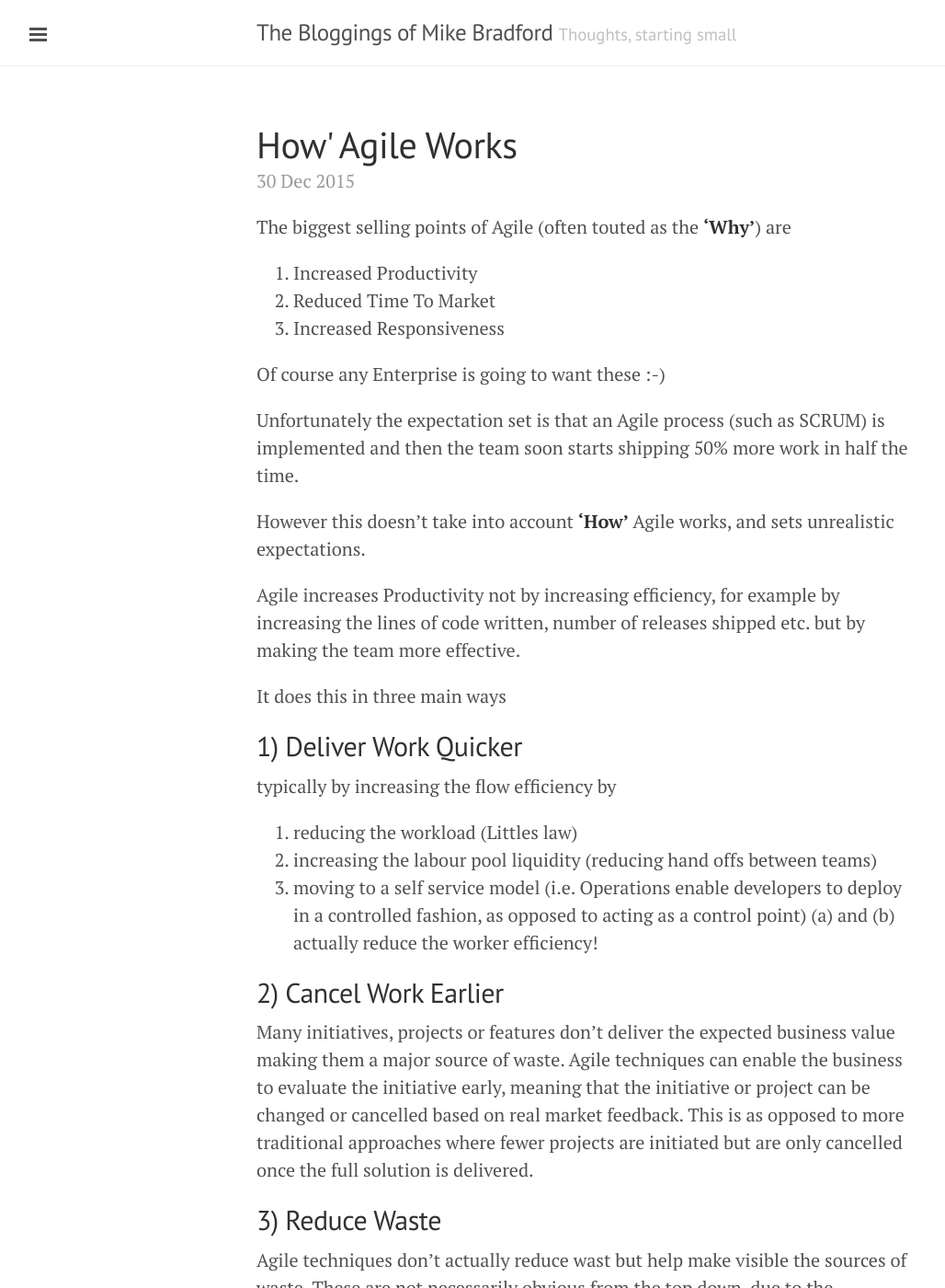
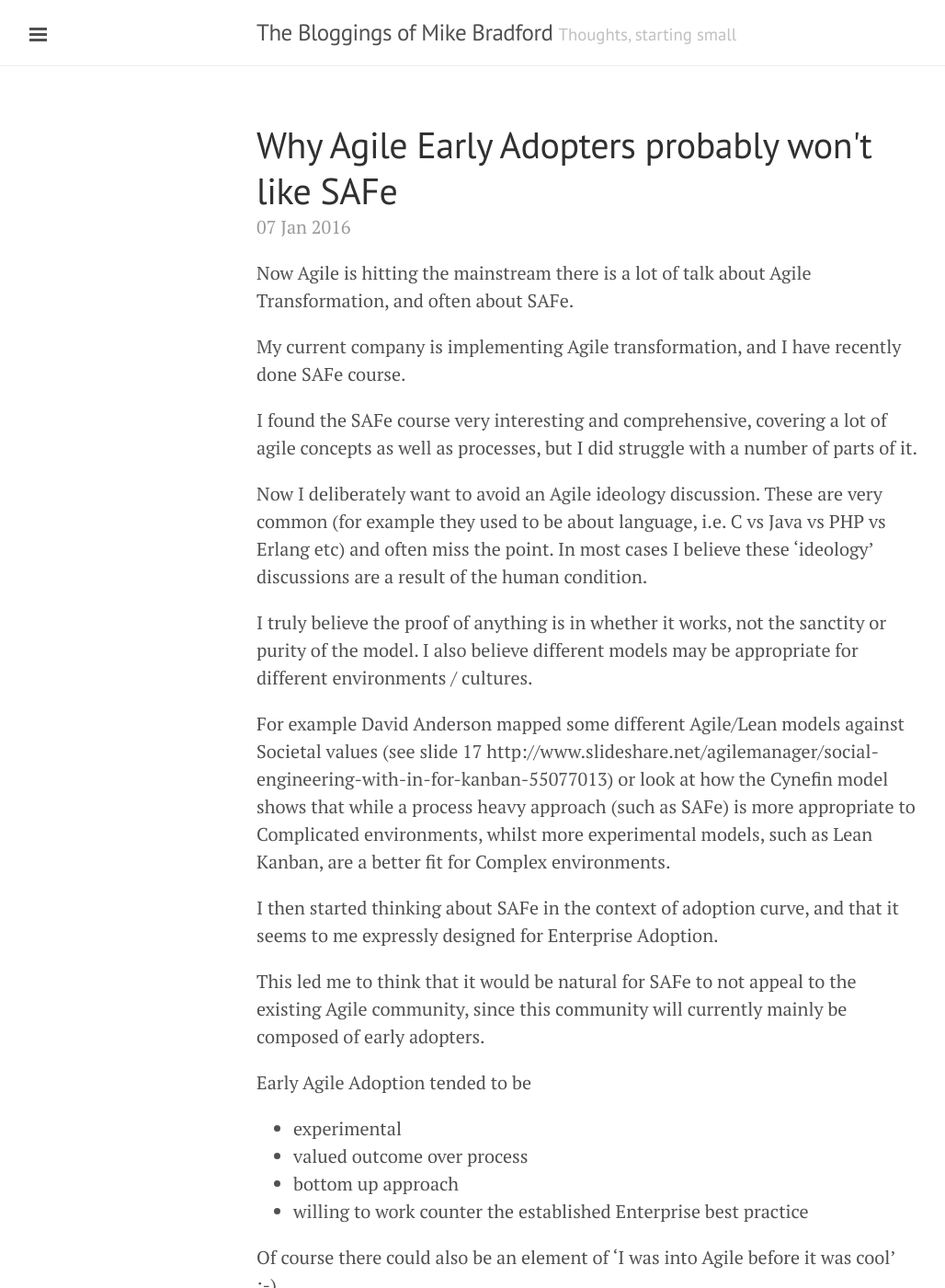
Before and after one commit to mikebradford/mikebradford.github.io, a Jekyll site: the page built from index.html, in a window 1280 px wide and 1400 px high. Shown: the whole window at 92% size, without its empty margins (1-1029 px from the left). Built offline with Jekyll 4.4.1, drawn with Linux system fonts in a browser that asks for light colours; the list of posts is cut into pages by our own code.

Commit message:
Post update: Why Agile Early Adopters probably won't like SAFe

```diff
--- a/_posts/2016-01-07-why-agile-early-adopters-probably-won-t-like-safe.markdown
+++ b/_posts/2016-01-07-why-agile-early-adopters-probably-won-t-like-safe.markdown
@@ -1,31 +1,31 @@
 ---
-published: false
+published: true
 title: Why Agile Early Adopters probably won't like SAFe
 layout: post
 ---
 Now Agile is hitting the mainstream there is a lot of talk about Agile Transformation, and often about SAFe.
 
-My current company is implementing Agile transformation, and have recently done SAFe course.
+My current company is implementing Agile transformation, and I have recently done SAFe course.
 
-I found SAFe course very interesting and comprehensive, but I struggled with a number of parts of it.
+I found the SAFe course very interesting and comprehensive, covering a lot of agile concepts as well as processes, but I did struggle with a number of parts of it.
 
-Want to avoid ideology discussion. Very common (used to be C vs Java vs Erlang ....) and often misses the point. In most cases these are a result of the human condition.
+Now I deliberately want to avoid an Agile ideology discussion. These are very common (for example they used to be about language, i.e. C vs Java vs PHP vs Erlang etc) and often miss the point. In most cases I believe these 'ideology' discussions are a result of the human condition.
 
-I believe the proof of anything is in whether it works, not the sanctity or purity of the model.
-I also believe different models may be appropriate for different environments / cultures
-- reference anderson slide on cultural fit
-- reference cynefin for experimental vs process.
+I truly believe the proof of anything is in whether it works, not the sanctity or purity of the model.
+I also believe different models may be appropriate for different environments / cultures.
 
-I started thinking of SAFe in the context of adoption curve, and that it seems to me expressly designed for Enterprise Adoption. This led me to think that it would be natural for SAFe to not appeal to the existing Agile community, which is mainly composed of early adopters.
+For example
+David Anderson mapped some different Agile/Lean models against Societal values (see slide 17 http://www.slideshare.net/agilemanager/social-engineering-with-in-for-kanban-55077013)
+or look at how the Cynefin model shows that while a process heavy approach (such as SAFe) is more appropriate to Complicated environments, whilst more experimental models, such as Lean Kanban, are a better fit for Complex environments.
 
-My experience
-- worked in Agile workplaces (without realising it)
-- Agile (SCRUM) implementation with outsourced team - mixed success IMO
-- contact with other Agile teams across organisation. - some very successful, some less so.
-- Keen interest (books, meetups etc).
+I then started thinking about SAFe in the context of adoption curve, and that it seems to me expressly designed for Enterprise Adoption.
 
-Early Agile Adoption
+This led me to think that it would be natural for SAFe to not appeal to the existing Agile community, since this community will currently mainly be composed of early adopters.
+
+Early Agile Adoption tended to be
 - experimental
-- valued outcomes over process
-- typically bottom up
-- counter to 'Enterprise' best practice
+- valued outcome over process
+- bottom up approach
+- willing to work counter the established Enterprise best practice
+
+Of course there could also be an element of 'I was into Agile before it was cool'  :-)
```
